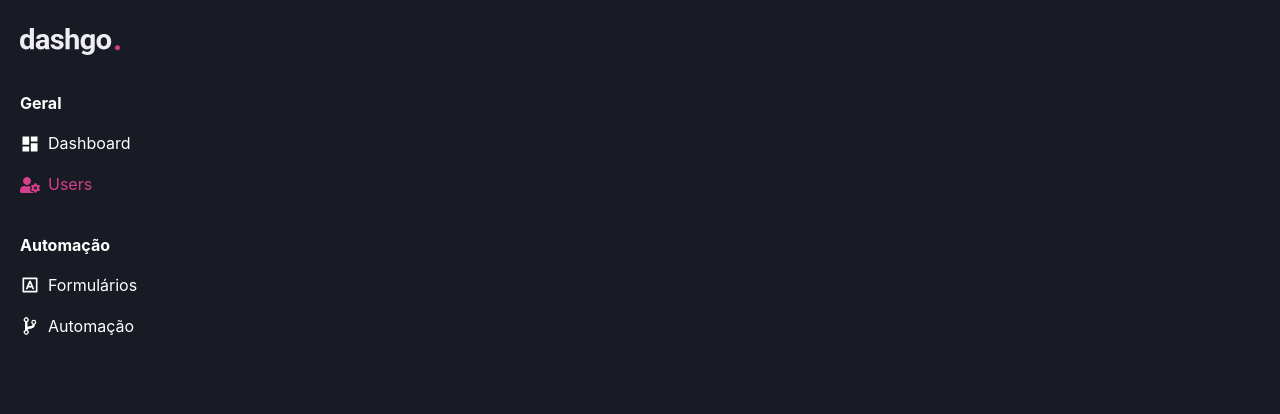
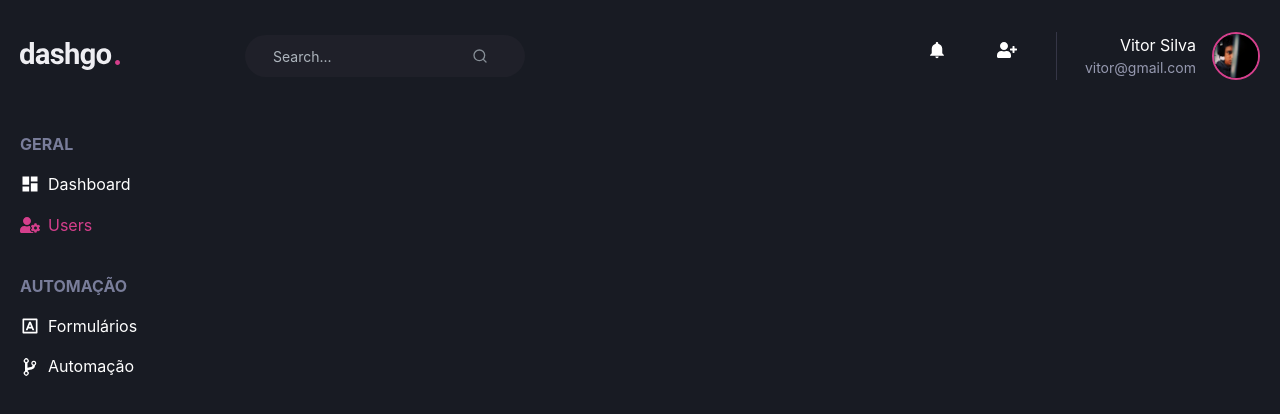
Before and after one commit to VitorProgram/Dash.go, a Next.js app: page /dashboard in a window 1280 px wide. Shown: the top 414 px of the page. Built offline with nearby package versions, Linux system fonts and the light colour scheme.

Commit message:
feat: create Header component to application

```diff
--- a/src/app/dashboard/layout.tsx
+++ b/src/app/dashboard/layout.tsx
@@ -1,5 +1,6 @@
+import Header from "@/components/Header";
 import SideBar from "@/components/SideBar";
-import { Flex } from "@mantine/core";
+import { Flex, Stack } from "@mantine/core";
 import { ReactNode } from "react";
 
 interface LayoutDashboardProps {
@@ -8,9 +9,13 @@ interface LayoutDashboardProps {
 
 const LayoutDashboard = ({ children }: LayoutDashboardProps) => {
     return (
-        <Flex w="100%" maw={1240} m="0 auto" pt={28}>
+        <Flex w="100%" maw={1240} m="0 auto" pt={16}>
             <SideBar />
-            {children}
+
+            <Stack flex={1}>
+                <Header />
+                {children}
+            </Stack>
         </Flex>
     );
 }
--- a/src/app/dashboard/page.tsx
+++ b/src/app/dashboard/page.tsx
@@ -1,10 +1,10 @@
-import { Flex } from "@mantine/core";
+import Header from "@/components/Header";
+import Input from "@/components/Input";
+import { Flex, Stack } from "@mantine/core";
 
 const Dashboard = () => {
     return (
-        <Flex>
-
-        </Flex>
+        <></>
     );
 }
 
--- /dev/null
+++ b/src/components/Header/index.tsx
@@ -0,0 +1,44 @@
+import { Avatar, Button, Flex, Stack, Text } from "@mantine/core";
+import Input from "../Input";
+import { FaUserPlus } from "react-icons/fa";
+import { IoMdNotifications } from "react-icons/io";
+import theme from "@/styles/theme";
+
+const Header = () => {
+    return (
+        <Flex justify="space-between" align="center" h={80}>
+            <Input variant="searching"/>
+
+            <Flex>
+                <Flex gap={28} pr={28} style={{borderRight: `1px solid ${theme.colors.gray700}`}}>
+                    <Button pr={10} pl={10} variant="transparent">
+                        <IoMdNotifications size={20} fill={theme.colors.white}/>
+                    </Button>
+                    <Button pr={10} pl={10} variant="transparent">
+                        <FaUserPlus size={20} fill={theme.colors.white}/>
+                    </Button>
+                </Flex>
+
+                <Flex gap={16} ml={28}>
+                    <Stack justify="center" align="flex-end" gap={8} >
+                        <Text size="16px">Vitor Silva</Text>
+
+                        <Text size="14px" c={theme.colors.gray}>
+                            vitor@gmail.com
+                        </Text>
+                    </Stack>
+
+                    <Avatar
+                        size={48}
+                        src="profile.jpeg"
+                        alt="Minha foto de perfil"
+                        bd={`2px solid ${theme.colors.pink}`}
+                        style={{cursor: 'pointer'}}
+                    />
+                </Flex>
+            </Flex>
+        </Flex>
+    );
+}
+
+export default Header;
--- a/src/components/Input/index.tsx
+++ b/src/components/Input/index.tsx
@@ -1,15 +1,19 @@
 "use client"
 import { useState } from "react";
-import { InputElement } from "./style";
+import { InputElement, SearchingInputElement } from "./style";
+import { FiSearch } from "react-icons/fi";
 
 interface InputProps {
-    label: string,
+    label?: string,
+    variant?: 'searching'
 }
 
-const Input = ({ label }: InputProps) => {
+const Input = ({ label, variant }: InputProps) => {
     const [value, setValue] = useState<string>('')
 
     return (
+        <>
+            {variant === undefined && (
                 <InputElement
                     required
                     withAsterisk
@@ -17,6 +21,16 @@ const Input = ({ label }: InputProps) => {
                     value={value}
                     onChange={(ev) => setValue(ev.target.value)}
                 />
+            )}
+            {variant === "searching" && (
+                <SearchingInputElement
+                    placeholder="Search..."
+                    rightSection={<FiSearch />}
+                    value={value}
+                    onChange={(ev) => setValue(ev.target.value)}
+                />
+            )}
+        </>
     );
 }
 
--- a/src/components/Input/style.ts
+++ b/src/components/Input/style.ts
@@ -19,3 +19,24 @@ export const InputElement = styled(TextInput)`
         color: ${theme.colors.pink};
     }
 `
+
+export const SearchingInputElement = styled(TextInput)`
+    .mantine-TextInput-input {
+        width: 100%;
+        max-width: 374px;
+        height: 42px;
+        padding-left: 28px;
+        color: ${theme.colors.white};
+        border: none;
+        border-radius: 28px;
+        background: ${theme.colors.bgTwo};
+
+        ::placeholder {
+            color: ${theme.colors.grayTwo};
+        }
+    }
+
+    .mantine-TextInput-section {
+        right: 28px;
+    }
+`
--- a/src/components/SideBar/index.tsx
+++ b/src/components/SideBar/index.tsx
@@ -8,10 +8,12 @@ import { RiInputMethodLine } from "react-icons/ri";
 const SideBar = () => {
     return (
         <Stack gap={36} w="100%" maw={225}>
-            <Image w={100} src="/logo.svg" />
+            <Flex align="center" h={80}>
+                <Image w={100} src="/logo.svg" />
+            </Flex>
 
             <Stack>
-                <Title order={5}>Geral</Title>
+                <Title order={5} c={theme.colors.grayTwo} tt="uppercase">Geral</Title>
 
                 <Anchor href="/dashboard" c={theme.colors.white} td="none">
                     <Flex align="center" gap={8}>
@@ -28,7 +30,7 @@ const SideBar = () => {
             </Stack>
 
             <Stack>
-                <Title order={5}>Automação</Title>
+                <Title order={5} c={theme.colors.grayTwo} tt="uppercase">Automação</Title>
 
                 <Anchor href="/dashboard" c={theme.colors.white} td="none">
                     <Flex align="center" gap={8}>
--- a/src/styles/theme.ts
+++ b/src/styles/theme.ts
@@ -8,6 +8,7 @@ const theme = {
         purple: "#9F7AEA",
         gray: "#9699B0",
         grayTwo: "#797D9A",
+        gray700: "#353646"
     },
 };
 
```
Also changed, not shown: public/profile.jpeg (added). Lines whose indentation alone changed are shown as unchanged.
